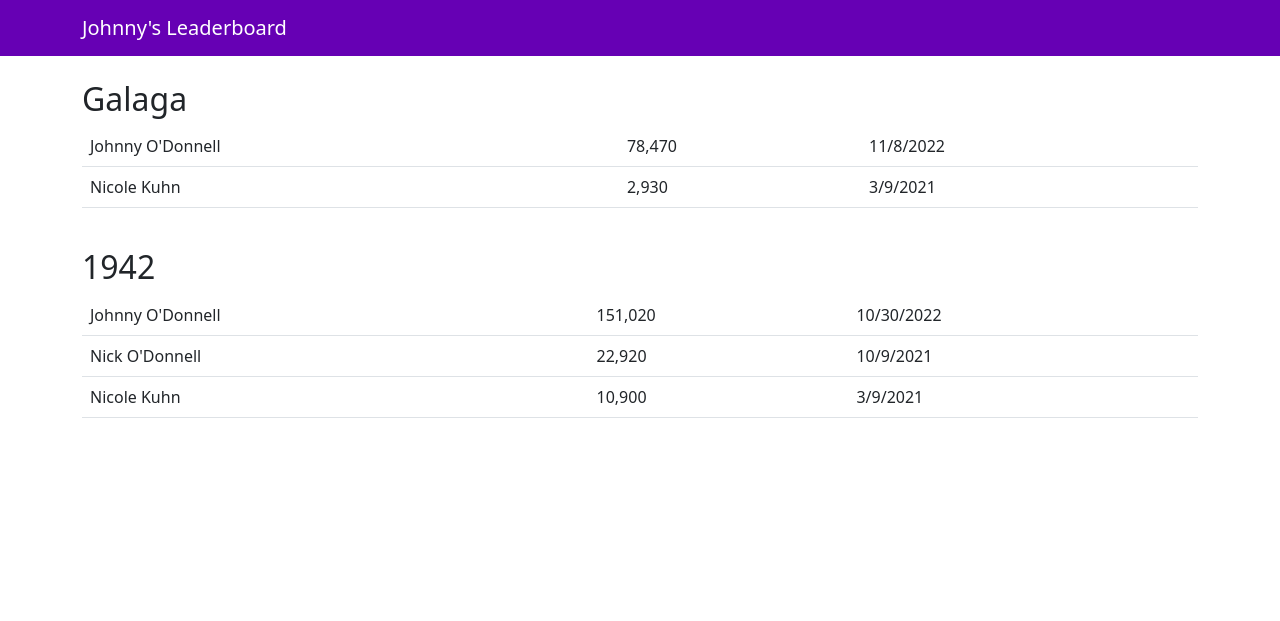
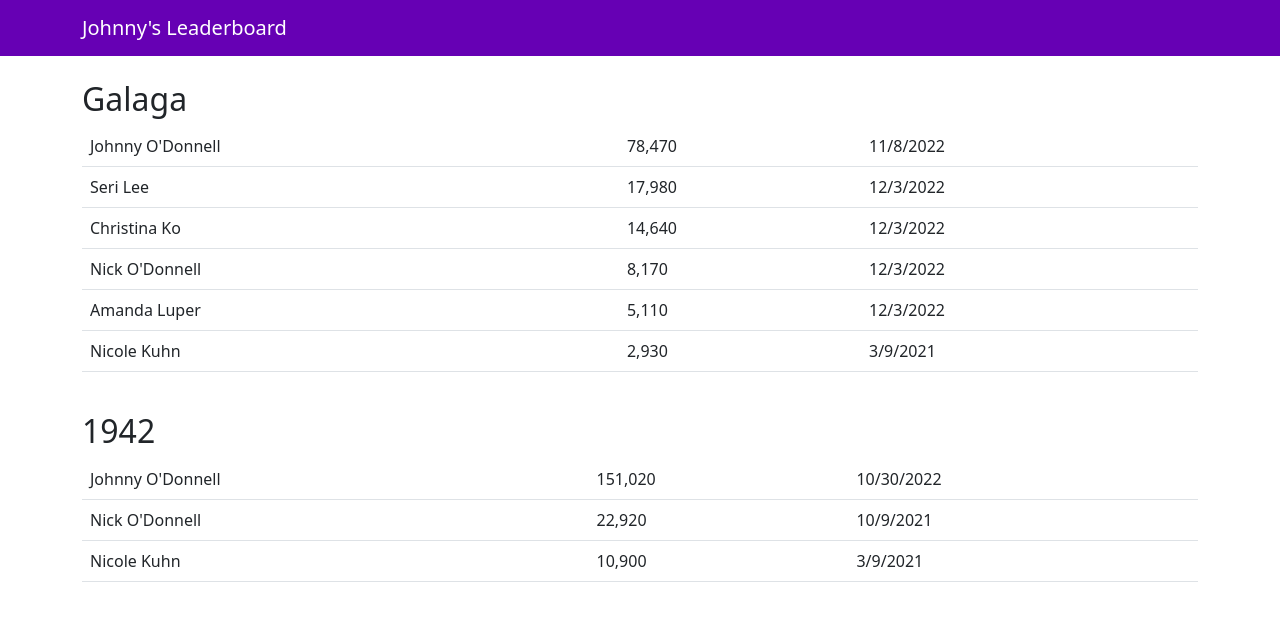
Before and after one commit to johnnyo-games/johnnyo-games.github.io, a Jekyll site: the page built from index.html, in a window 1280 px wide. Shown: the top 621 px of the page. Built offline with Jekyll 4.4.1, drawn with Linux system fonts in a browser that asks for light colours.

Commit message:
New high scores for Galaga

```diff
--- a/index.html
+++ b/index.html
@@ -10,6 +10,26 @@
             <td>Johnny O'Donnell</td>
             <td>78,470</td>
             <td>11/8/2022</td>
+        </tr>
+        <tr>
+            <td>Seri Lee</td>
+            <td>17,980</td>
+            <td>12/3/2022</td>
+        </tr>
+        <tr>
+            <td>Christina Ko</td>
+            <td>14,640</td>
+            <td>12/3/2022</td>
+        </tr>
+        <tr>
+            <td>Nick O'Donnell</td>
+            <td>8,170</td>
+            <td>12/3/2022</td>
+        </tr>
+        <tr>
+            <td>Amanda Luper</td>
+            <td>5,110</td>
+            <td>12/3/2022</td>
         </tr>
         <tr>
             <td>Nicole Kuhn</td>
```
